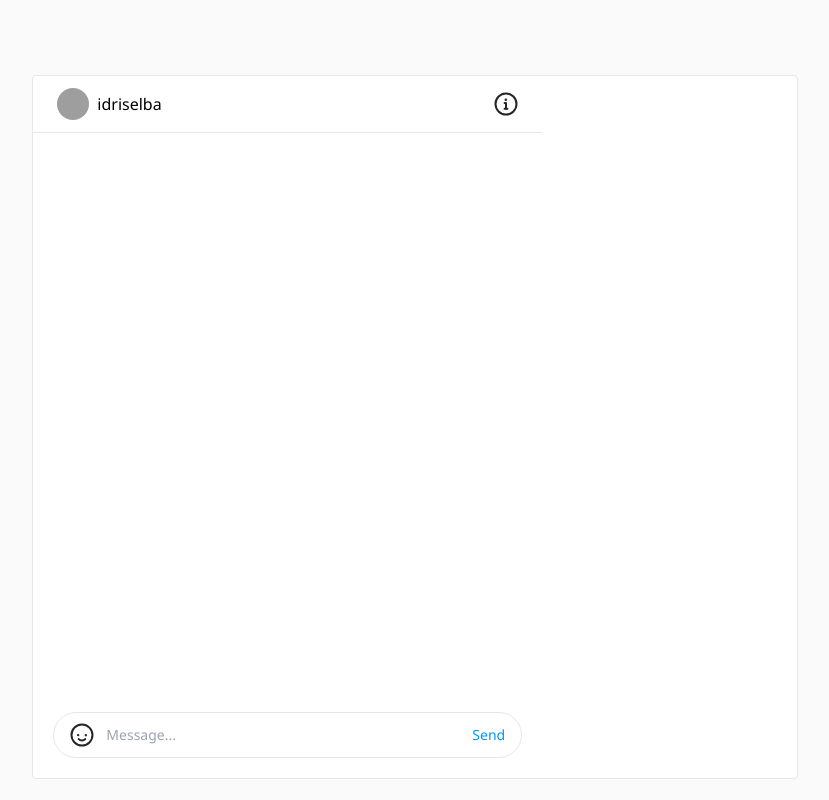
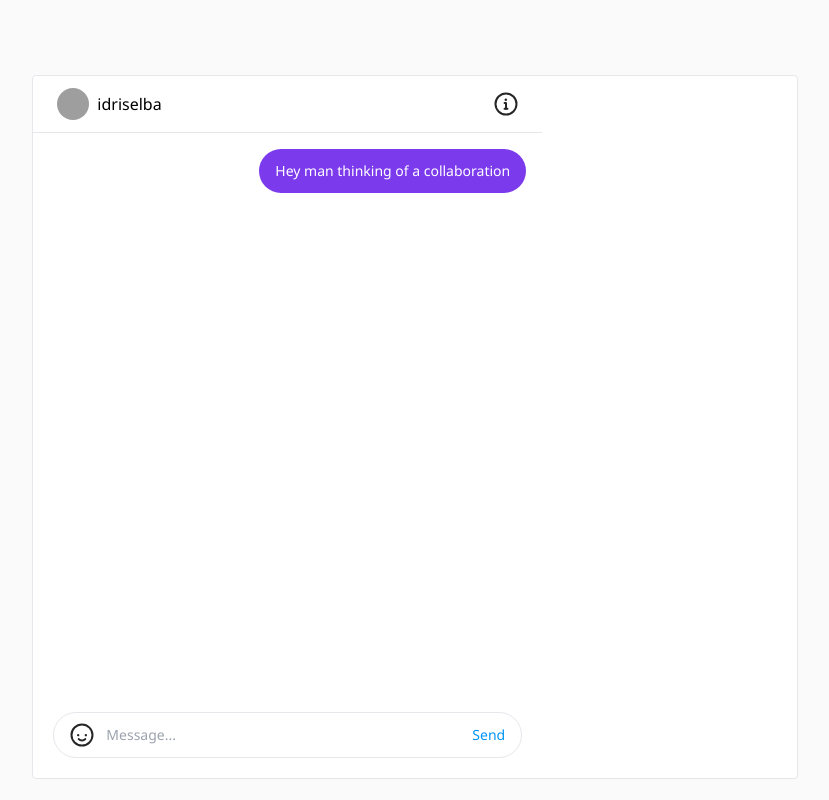
Before and after one commit to harunaOseni/Instagram, a React (Create React App) app in the folder frontend/: page /direct/inbox in a window 1280 px wide. Shown: the whole page, without its empty margins (213-1042 px from the left). Built offline with nearby package versions, Linux system fonts and the light colour scheme; grey boxes are pictures that could not be loaded; the HTML template or start-up script is replaced by a standard one.

Commit message:
add: message component

```diff
--- a/frontend/src/components/Chats/Message.jsx
+++ b/frontend/src/components/Chats/Message.jsx
@@ -1,5 +1,11 @@
 import React from "react";
 
-const Message = () => {};
+const Message = () => {
+  return (
+    <span className="self-end text-sm text-white bg-violet-600 px-4 py-3 rounded-3xl max-w-xs">
+      Hey man thinking of a collaboration
+    </span>
+  );
+};
 
 export default Message;
```
